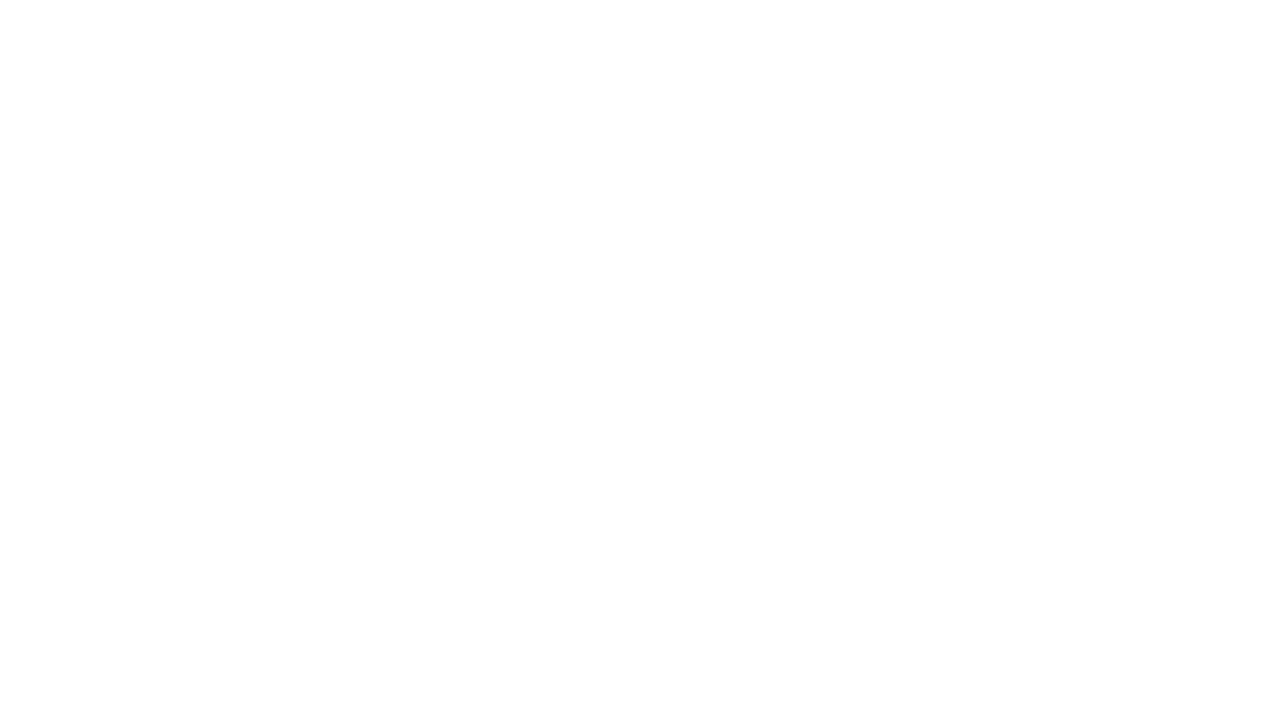
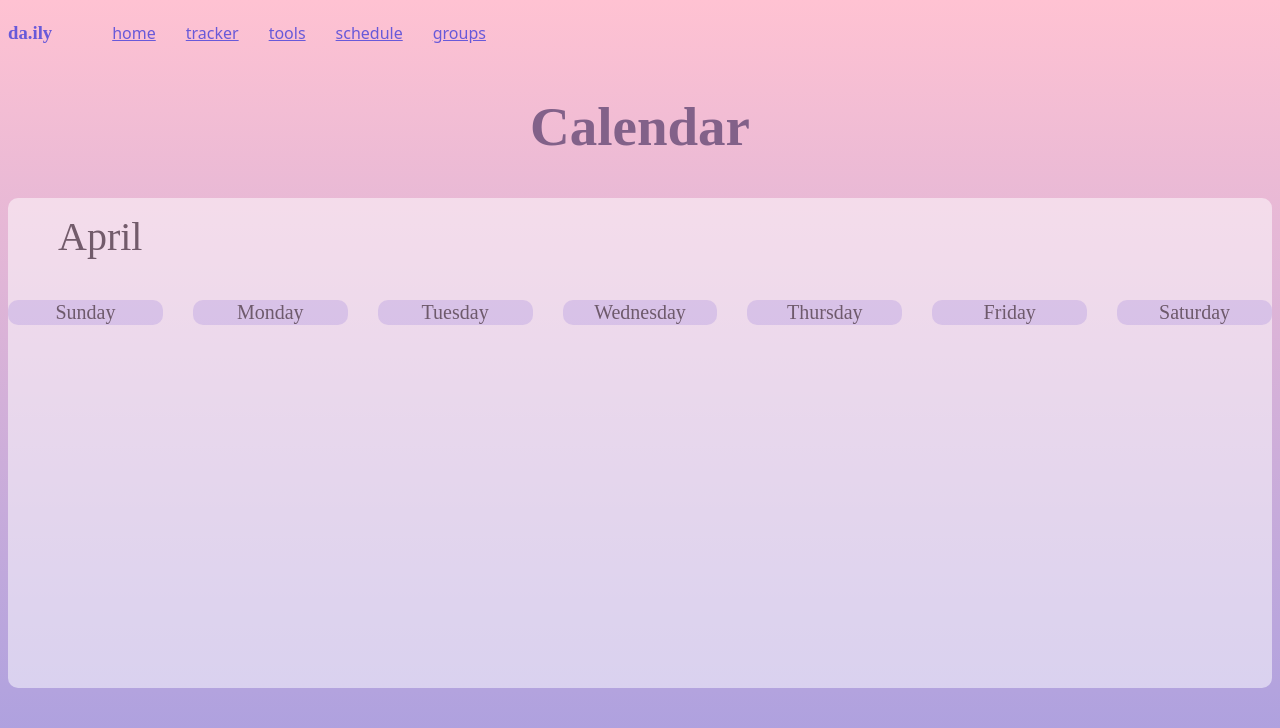
Before and after one commit to satyamd8/da.ily, a plain HTML site: page schedule.html in a window 1280 px wide. Drawn offline with Linux system fonts and the light colour scheme.

Commit message:
nav bar + weekdays updated

```diff
--- a/StyleSheet/schedule.css
+++ b/StyleSheet/schedule.css
@@ -0,0 +1,79 @@
+body{
+    background: linear-gradient(#FFC2D2, #A79EE0);
+    background-repeat: no-repeat;
+    background-attachment: fixed;
+    color: rgb(130, 97, 137);
+}
+
+/* Nav Bar */
+header {
+    display: flex;
+    justify-content: left;
+    align-items: center;
+
+    text-align: right;
+    height: 50px;
+}
+
+header h3 {
+    padding-right: 20px;
+    color: #6859d9;
+}
+
+nav ul{
+    list-style: none;
+    display: flex;
+    flex-direction: row;
+}
+
+nav li{
+    padding-right: 30px;
+    font-family: system-ui, -apple-system, BlinkMacSystemFont, 'Segoe UI', Roboto, Oxygen, Ubuntu, Cantarell, 'Open Sans', 'Helvetica Neue', sans-serif;
+}
+
+nav a{
+    color: #6859d9;
+}
+
+nav a:hover{
+    color: #A79EE0;
+}
+
+/* Calendar Frame */
+
+h1{
+    font-size: 55px;
+    text-align: center;
+}
+
+.calendar{
+    background-color: white;
+    opacity: 0.5;
+    width: auto;
+    height: 490px;
+    border: transparent;
+    border-radius: 10px;
+
+}
+
+p{
+    font-size: 40px;
+    color: #000000;
+    padding-left: 50px;
+    padding-top: 15px;
+}
+
+.weekdays{
+    display: grid;
+    grid-template-columns: 1fr 1fr 1fr 1fr 1fr 1fr 1fr;
+    column-gap: 30px;
+    text-align: center;
+    font-size: 20px;
+}
+
+.weekdays div {
+    background-color: #d4d0f8;
+    padding: 1px 1px 1px 1px;
+    color: #000000;
+    border-radius: 10px;
+}
--- a/schedule.html
+++ b/schedule.html
@@ -7,6 +7,32 @@
     <title>Schedule</title>
 </head>
 <body>
+    <header>
+        <h3>da.ily</h3>
+        <nav>
+            <ul>
+                <li><a href="index.html">home</a></li>
+                <li><a href="tracker.html">tracker</a></li>
+                <li><a href="tools.html">tools</a></li>
+                <li><a href="schedule.html">schedule</a></li>
+                <li><a href="groups.html">groups</a></li>
+            </ul>
+        </nav>
+    </header>
+
+    <h1> Calendar </h1>
+    <div class="calendar">
+        <p> April </p>
+        <div class="weekdays">
+            <div>Sunday</div>
+            <div>Monday</div>
+            <div>Tuesday</div>
+            <div>Wednesday</div>
+            <div>Thursday</div>
+            <div>Friday</div>
+            <div>Saturday</div>
+        </div>
+    </div>
 
 </body>
 </html>
```
